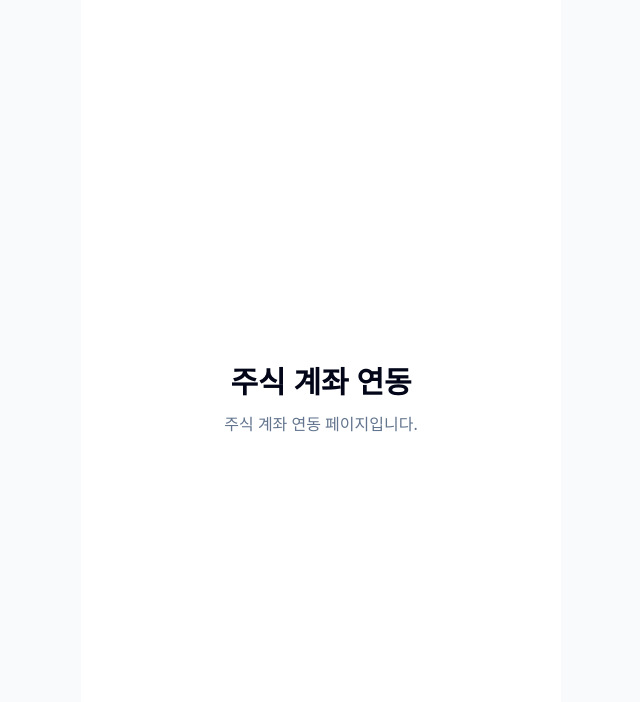
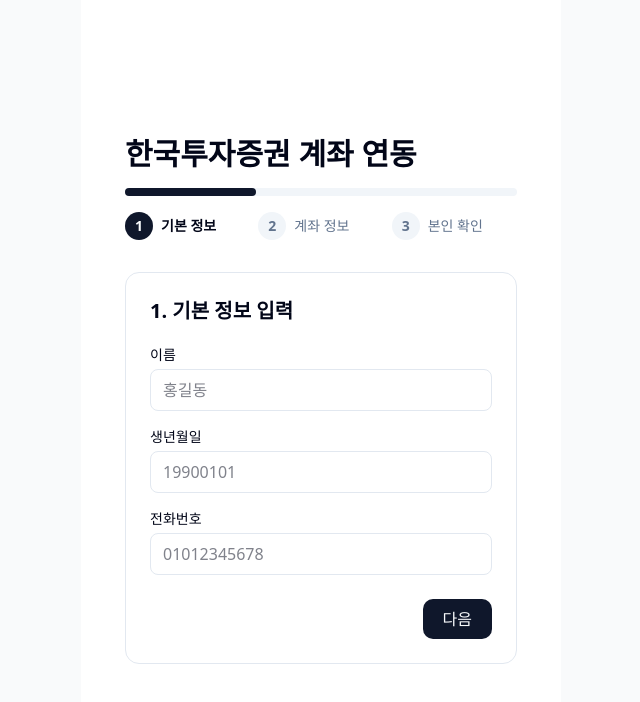
Before and after one commit to stockpia/front-end, a React (Vite) app: page /login in a window 1280 px wide. Shown: the top 702 px of the page, without its empty margins (319-959 px from the left). Built offline with nearby package versions, Linux system fonts and the light colour scheme; no server answers; what react-plotly.js would draw is missing.

Commit message:
Feat: 계좌 연동 3단계 뷰 제작

```diff
--- a/src/pages/Login/Login.tsx
+++ b/src/pages/Login/Login.tsx
@@ -1,8 +1,38 @@
+import { useState } from "react";
+import LoginStepHeader from "./components/LoginStepHeader";
+import AccountInfoStep from "./views/AccountInfoStep";
+import BasicInfoStep from "./views/BasicInfoStep";
+import VerificationStep from "./views/VerificationStep";
+
+const TOTAL_STEPS = 3;
+
 export default function Login() {
-  return (
-    <div className="mx-auto flex min-h-screen max-w-2xl flex-col items-center justify-center px-6 text-center">
-      <h1 className="text-3xl font-bold">주식 계좌 연동</h1>
-      <p className="mt-3 text-muted-foreground">주식 계좌 연동 페이지입니다.</p>
-    </div>
-  );
+	const [currentStep, setCurrentStep] = useState(1);
+
+	const goNext = () => {
+		setCurrentStep((prev) => Math.min(prev + 1, TOTAL_STEPS));
+	};
+
+	const goPrev = () => {
+		setCurrentStep((prev) => Math.max(prev - 1, 1));
+	};
+
+	const renderStepView = () => {
+		if (currentStep === 1) {
+			return <BasicInfoStep onNext={goNext} />;
+		}
+
+		if (currentStep === 2) {
+			return <AccountInfoStep onNext={goNext} onPrev={goPrev} />;
+		}
+
+		return <VerificationStep onPrev={goPrev} />;
+	};
+
+	return (
+		<div className="mx-auto flex min-h-screen max-w-2xl flex-col justify-center px-6 py-10">
+			<LoginStepHeader currentStep={currentStep} totalSteps={TOTAL_STEPS} />
+			<div className="mt-8">{renderStepView()}</div>
+		</div>
+	);
 }
--- /dev/null
+++ b/src/pages/Login/components/LoginStepHeader.tsx
@@ -0,0 +1,54 @@
+type LoginStepHeaderProps = {
+  currentStep: number;
+  totalSteps: number;
+};
+
+const STEP_LABELS = ["기본 정보", "계좌 정보", "본인 확인"];
+
+export default function LoginStepHeader({
+  currentStep,
+  totalSteps,
+}: LoginStepHeaderProps) {
+  const progress = (currentStep / totalSteps) * 100;
+
+  return (
+    <header>
+      <h1 className="text-3xl font-bold">한국투자증권 계좌 연동</h1>
+      <div className="mt-4 h-2 w-full rounded-full bg-muted">
+        <div
+          className="h-full rounded-full bg-primary transition-all duration-300"
+          style={{ width: `${progress}%` }}
+        />
+      </div>
+
+      <div className="mt-4 grid grid-cols-3 gap-2">
+        {STEP_LABELS.map((label, index) => {
+          const stepNumber = index + 1;
+          const isActive = stepNumber === currentStep;
+          const isDone = stepNumber < currentStep;
+
+          return (
+            <div key={label} className="flex items-center gap-2">
+              <div
+                className={`flex h-7 w-7 items-center justify-center rounded-full text-sm font-semibold ${
+                  isActive || isDone
+                    ? "bg-primary text-primary-foreground"
+                    : "bg-muted text-muted-foreground"
+                }`}>
+                {stepNumber}
+              </div>
+              <span
+                className={`text-sm ${
+                  isActive
+                    ? "font-semibold text-foreground"
+                    : "text-muted-foreground"
+                }`}>
+                {label}
+              </span>
+            </div>
+          );
+        })}
+      </div>
+    </header>
+  );
+}
--- /dev/null
+++ b/src/pages/Login/views/AccountInfoStep.tsx
@@ -0,0 +1,41 @@
+type AccountInfoStepProps = {
+	onNext: () => void;
+	onPrev: () => void;
+};
+
+export default function AccountInfoStep({
+	onNext,
+	onPrev,
+}: AccountInfoStepProps) {
+	return (
+		<section className="w-full rounded-xl border p-6">
+			<h2 className="text-xl font-semibold">2. 계좌 정보 입력</h2>
+			<div className="mt-5 text-left">
+				<label className="block">
+					<span className="mb-1 block text-sm">한투 계좌번호</span>
+					<input
+						className="w-full rounded-md border px-3 py-2"
+						type="text"
+						placeholder="계좌번호를 입력하세요"
+					/>
+				</label>
+			</div>
+			<div className="mt-6 flex justify-between">
+				<button
+					type="button"
+					onClick={onPrev}
+					className="rounded-lg border px-5 py-2 font-medium"
+				>
+					이전
+				</button>
+				<button
+					type="button"
+					onClick={onNext}
+					className="rounded-lg bg-primary px-5 py-2 font-medium text-primary-foreground"
+				>
+					다음
+				</button>
+			</div>
+		</section>
+	);
+}
--- /dev/null
+++ b/src/pages/Login/views/BasicInfoStep.tsx
@@ -0,0 +1,46 @@
+type BasicInfoStepProps = {
+	onNext: () => void;
+};
+
+export default function BasicInfoStep({ onNext }: BasicInfoStepProps) {
+	return (
+		<section className="w-full rounded-xl border p-6">
+			<h2 className="text-xl font-semibold">1. 기본 정보 입력</h2>
+			<div className="mt-5 space-y-4 text-left">
+				<label className="block">
+					<span className="mb-1 block text-sm">이름</span>
+					<input
+						className="w-full rounded-md border px-3 py-2"
+						type="text"
+						placeholder="홍길동"
+					/>
+				</label>
+				<label className="block">
+					<span className="mb-1 block text-sm">생년월일</span>
+					<input
+						className="w-full rounded-md border px-3 py-2"
+						type="text"
+						placeholder="19900101"
+					/>
+				</label>
+				<label className="block">
+					<span className="mb-1 block text-sm">전화번호</span>
+					<input
+						className="w-full rounded-md border px-3 py-2"
+						type="tel"
+						placeholder="01012345678"
+					/>
+				</label>
+			</div>
+			<div className="mt-6 flex justify-end">
+				<button
+					type="button"
+					onClick={onNext}
+					className="rounded-lg bg-primary px-5 py-2 font-medium text-primary-foreground"
+				>
+					다음
+				</button>
+			</div>
+		</section>
+	);
+}
--- /dev/null
+++ b/src/pages/Login/views/VerificationStep.tsx
@@ -0,0 +1,49 @@
+type VerificationStepProps = {
+	onPrev: () => void;
+};
+
+export default function VerificationStep({ onPrev }: VerificationStepProps) {
+	return (
+		<section className="w-full rounded-xl border p-6">
+			<h2 className="text-xl font-semibold">3. 본인 확인</h2>
+			<div className="mt-5 space-y-4 text-left">
+				<div className="flex gap-2">
+					<input
+						className="flex-1 rounded-md border px-3 py-2"
+						type="text"
+						placeholder="전화번호 입력"
+					/>
+					<button
+						type="button"
+						className="rounded-lg border px-4 py-2 font-medium"
+					>
+						인증번호 전송
+					</button>
+				</div>
+				<label className="block">
+					<span className="mb-1 block text-sm">인증번호 입력</span>
+					<input
+						className="w-full rounded-md border px-3 py-2"
+						type="text"
+						placeholder="인증번호 6자리"
+					/>
+				</label>
+			</div>
+			<div className="mt-6 flex justify-between">
+				<button
+					type="button"
+					onClick={onPrev}
+					className="rounded-lg border px-5 py-2 font-medium"
+				>
+					이전
+				</button>
+				<button
+					type="button"
+					className="rounded-lg bg-primary px-5 py-2 font-medium text-primary-foreground"
+				>
+					확인
+				</button>
+			</div>
+		</section>
+	);
+}
```
